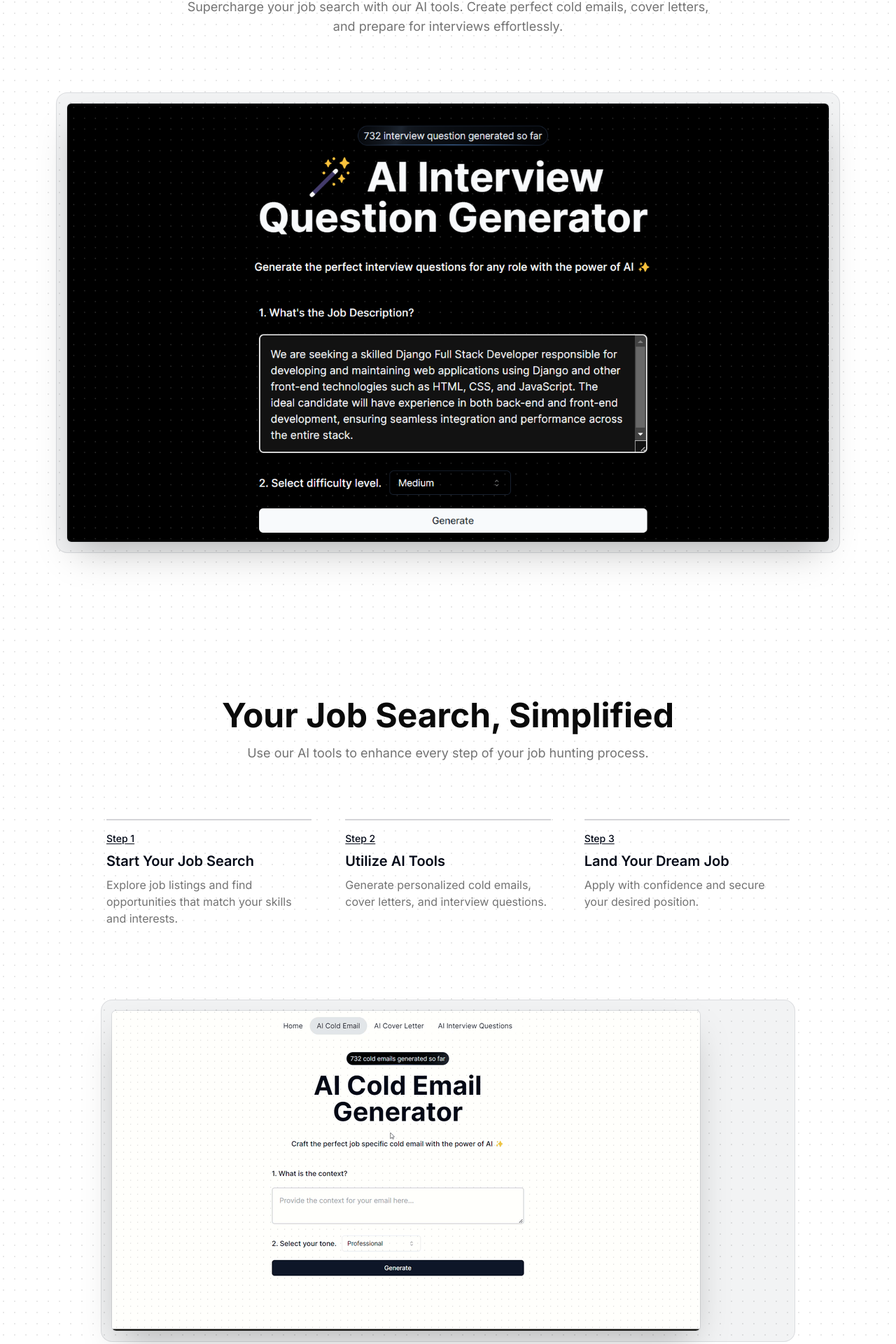
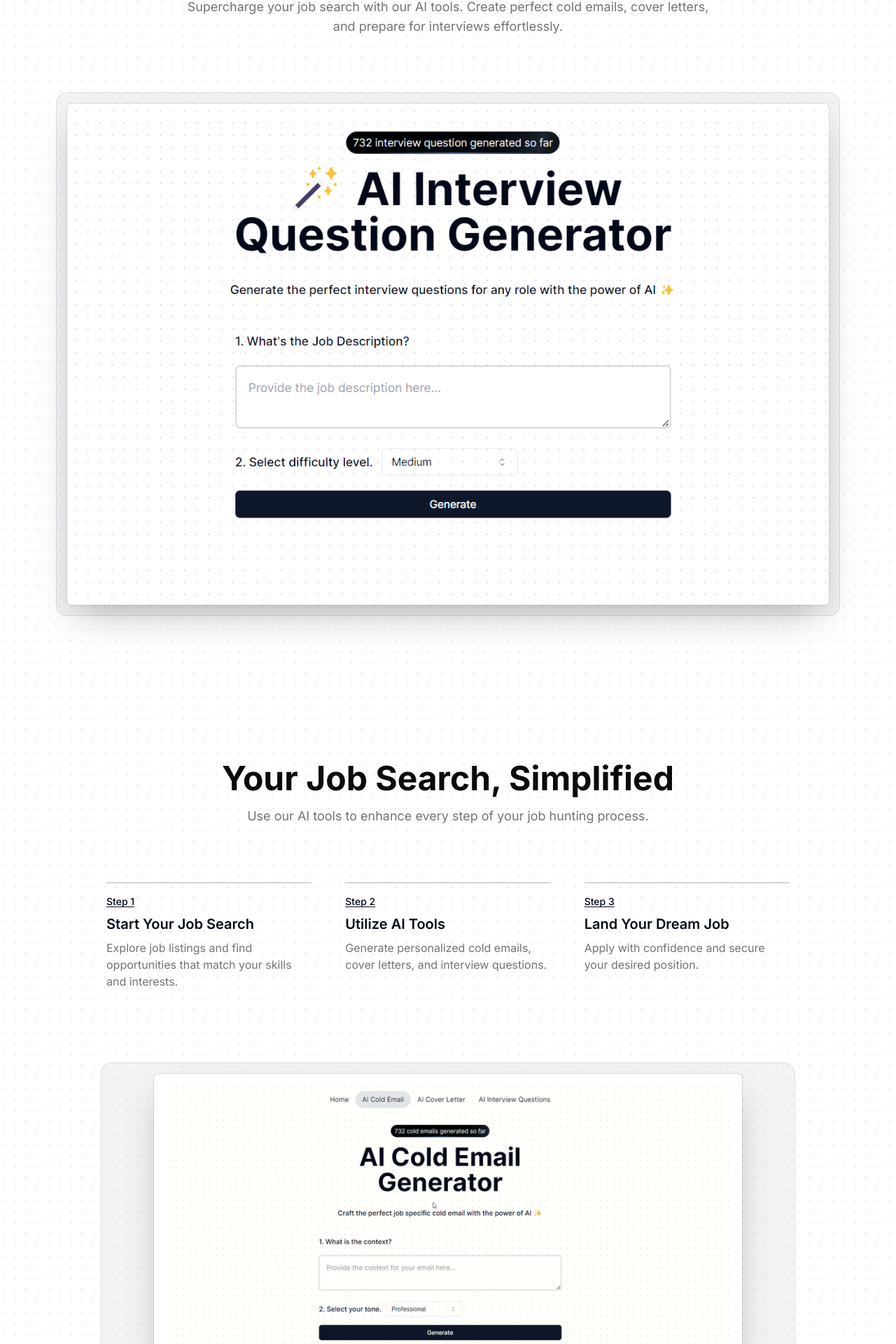
Before and after one commit to neerajkumarc/jobhuntai, a Next.js app: page / in a window 1280 px wide. Shown: the part 450-2370 px from the top of the page at 70% size. Built offline with nearby package versions, Linux system fonts and the light colour scheme.

Commit message:
change hero img

```diff
--- a/app/page.tsx
+++ b/app/page.tsx
@@ -24,12 +24,12 @@ export default function Home() {
             <div>
               <div className='mx-auto max-w-6xl px-6 lg:px-8'>
                 <div className='flow-root sm:mt-24'>
-                  <div className='-m-2 rounded-xl bg-gray-900/5 p-2 ring-1 ring-inset ring-gray-900/10 lg:-m-4 lg:rounded-2xl lg:p-4'>
+                  <div className='-m-2 rounded-xl bg-gray-900/5 dark:bg-gray-200 p-2 ring-1 ring-inset ring-gray-900/10 lg:-m-4 lg:rounded-2xl lg:p-4'>
                   <Image
                 src='/ai-tools-preview.png'
                 alt='AI tools preview'
-                width={1413}
-                height={813}
+                width={1259}
+                height={829}
                 quality={100}
                 className='rounded-md bg-white shadow-2xl ring-1 ring-gray-900/10'
               />
@@ -100,14 +100,14 @@ export default function Home() {
 
         <div className='mx-auto max-w-6xl px-6 lg:px-8'>
           <div className='mt-16 flow-root sm:mt-24'>
-            <div className='-m-2 rounded-xl bg-gray-900/5 p-2 ring-1 ring-inset ring-gray-900/10 lg:-m-4 lg:rounded-2xl lg:p-4'>
+            <div className='-m-2 rounded-xl bg-gray-900/5 p-2 ring-1 ring-inset ring-gray-900/10 lg:-m-4 lg:rounded-2xl lg:p-4 flex items-center justify-center'>
               <Image
                 src='/frame.gif'
                 alt='AI tools preview'
                 width={840}
                 height={457}
                 quality={100}
-                className='rounded-md bg-white shadow-2xl ring-1 ring-gray-900/10'
+                className='rounded-md bg-white shadow-2xl p-4 ring-1 ring-gray-900/10'
               />
             </div>
           </div>
```
Also changed, not shown: public/ai-tools-preview.png.
